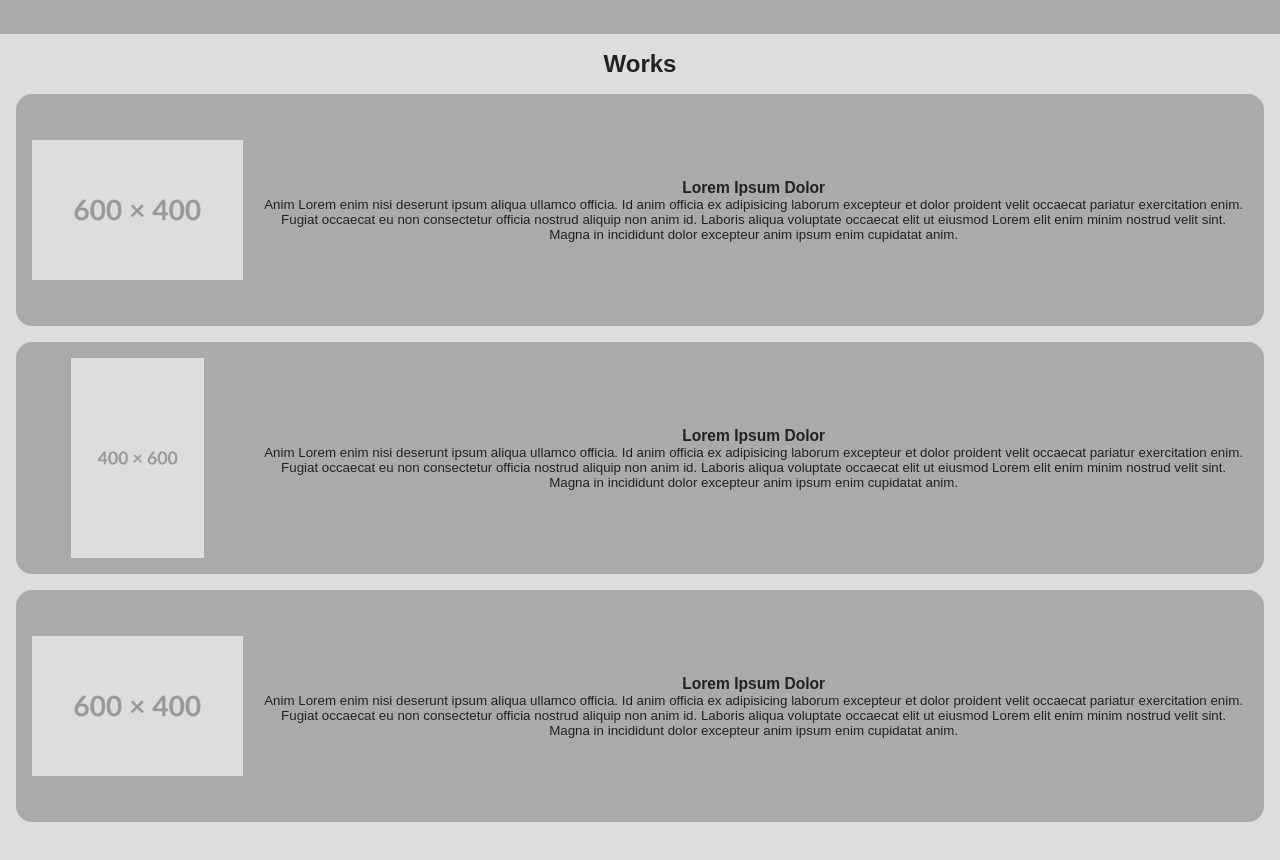
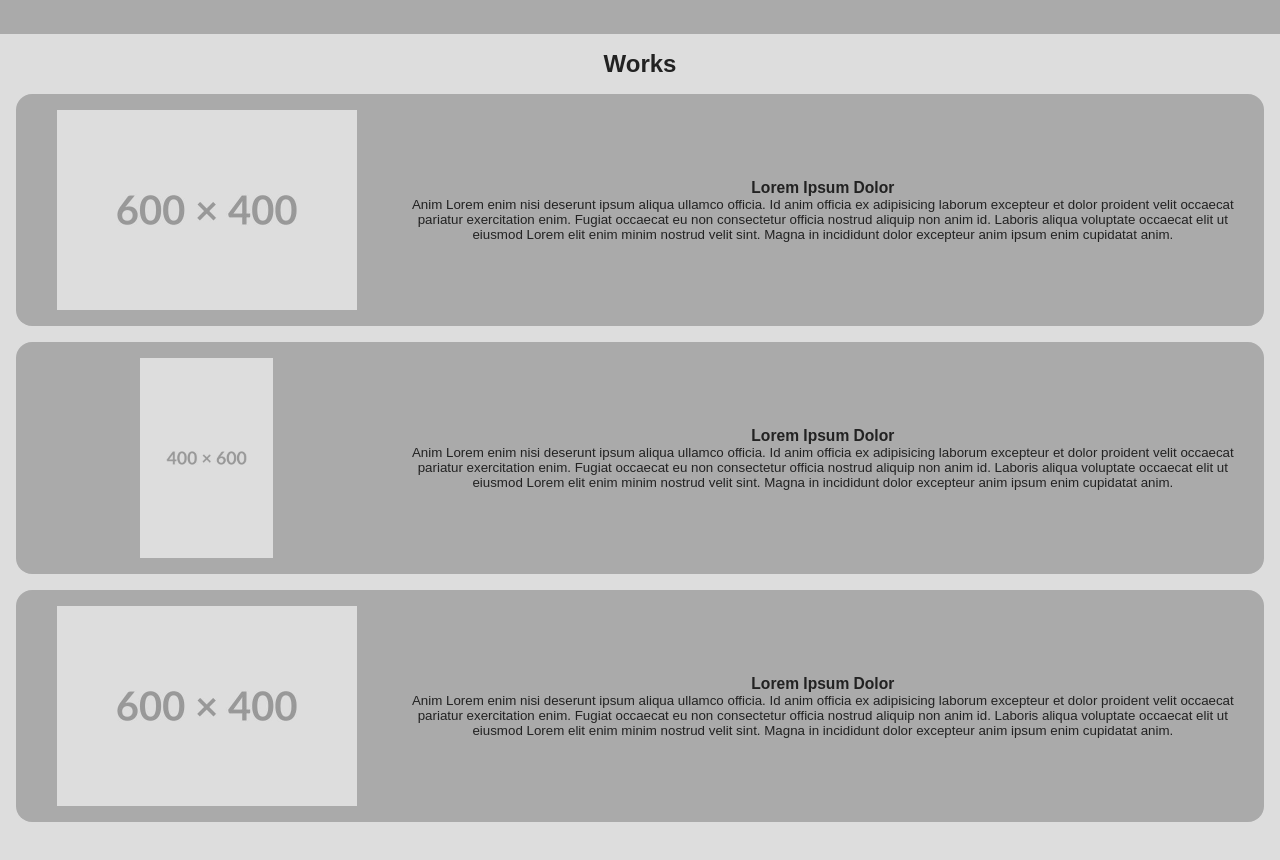
Before and after one commit to henriqueoldev/epistlely, an Astro site: page / in a window 1280 px wide. Shown: the part 78-938 px from the top of the page. Built offline with nearby package versions, Linux system fonts and the light colour scheme; Astro itself is replaced by a stand-in of ours.

Commit message:
fixed identation

```diff
--- a/src/components/WorkCard.astro
+++ b/src/components/WorkCard.astro
@@ -11,7 +11,7 @@ const { cover, title, description, path } = Astro.props;
   <div class="imgDiv">
     <img src={"/covers/" + cover} alt={title + " Cover"} />
   </div>
-  <div>
+  <div class="wCardContent">
     <h3>{title}</h3>
     <p>{description}</p>
   </div>
@@ -32,6 +32,10 @@ const { cover, title, description, path } = Astro.props;
     transition: all ease-out 0.2s;
     text-decoration: none;
     color: var(--text-color);
+  }
+
+  .wCardContent {
+    width: 100%;
   }
 
   .wCard .imgDiv {
@@ -64,8 +68,11 @@ const { cover, title, description, path } = Astro.props;
       flex-direction: column;
       text-align: justify;
     }
-    .wCard h3{
+    .wCard h3 {
       text-align: center;
+    }
+    .wCardContent h3{
+      margin-bottom: .5rem;
     }
   }
 
```
